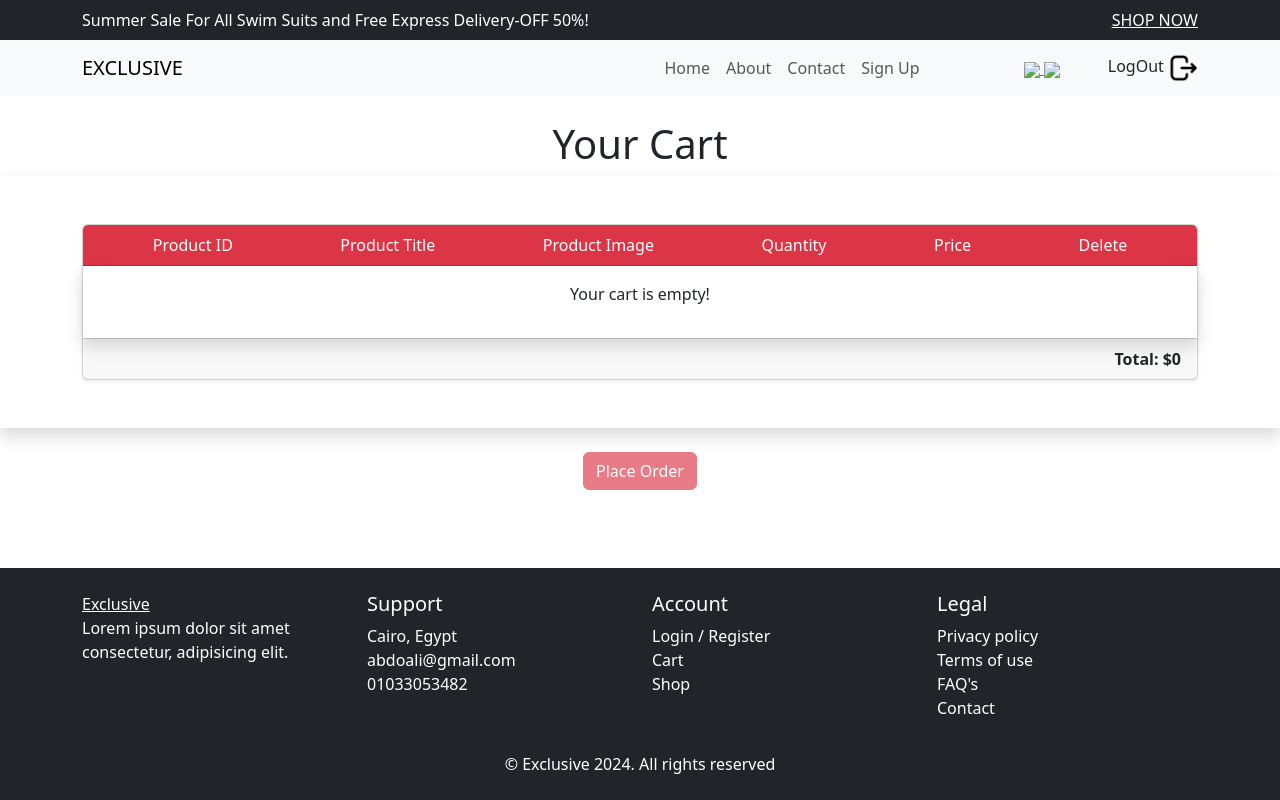
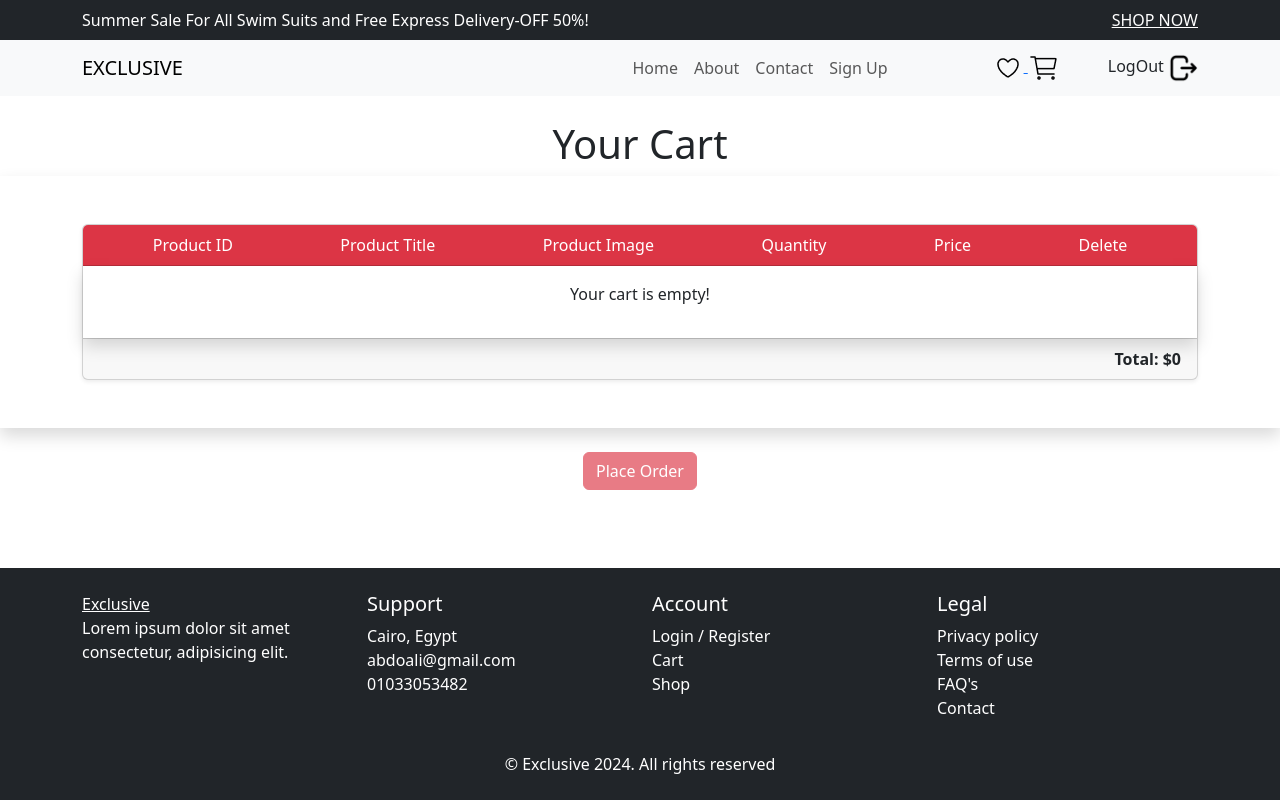
Before and after one commit to Abd0Khalifa/E-Commerce-project, a plain HTML site: page cart.html in a window 1280 px wide. Drawn offline with nearby package versions, Linux system fonts and the light colour scheme; the site is published under a folder, as on GitHub Pages, so addresses that start at the root find nothing.

Commit message:
Update cart.html

```diff
--- a/cart.html
+++ b/cart.html
@@ -35,10 +35,10 @@
 
                 <div class="nav_items px-5">
                     <a href="wishlist.html">
-                        <img src="/images/heart.png">
+                        <img src="images/heart.png">
                     </a>
                     <a href="cart.html">
-                        <img src="/images/Cart1.png">
+                        <img src="images/Cart1.png">
                     </a>
                 </div>
 
```
